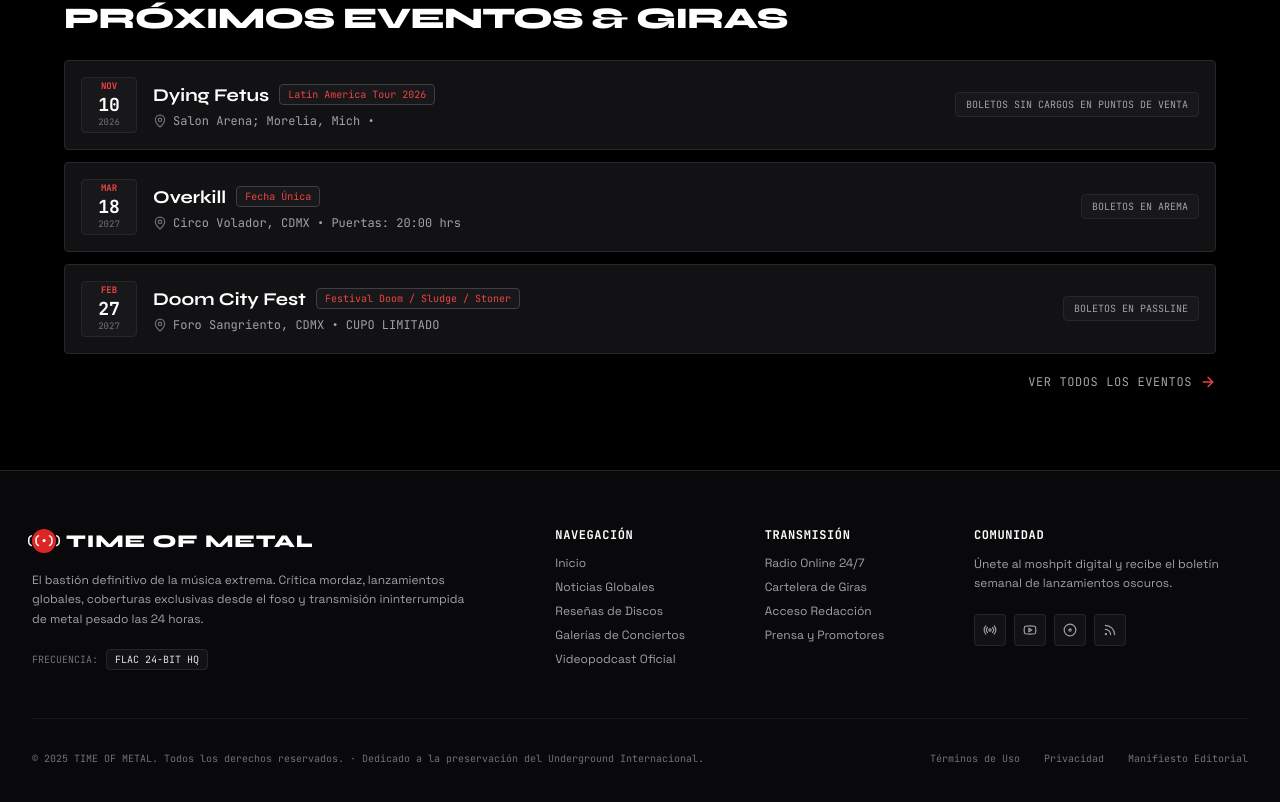
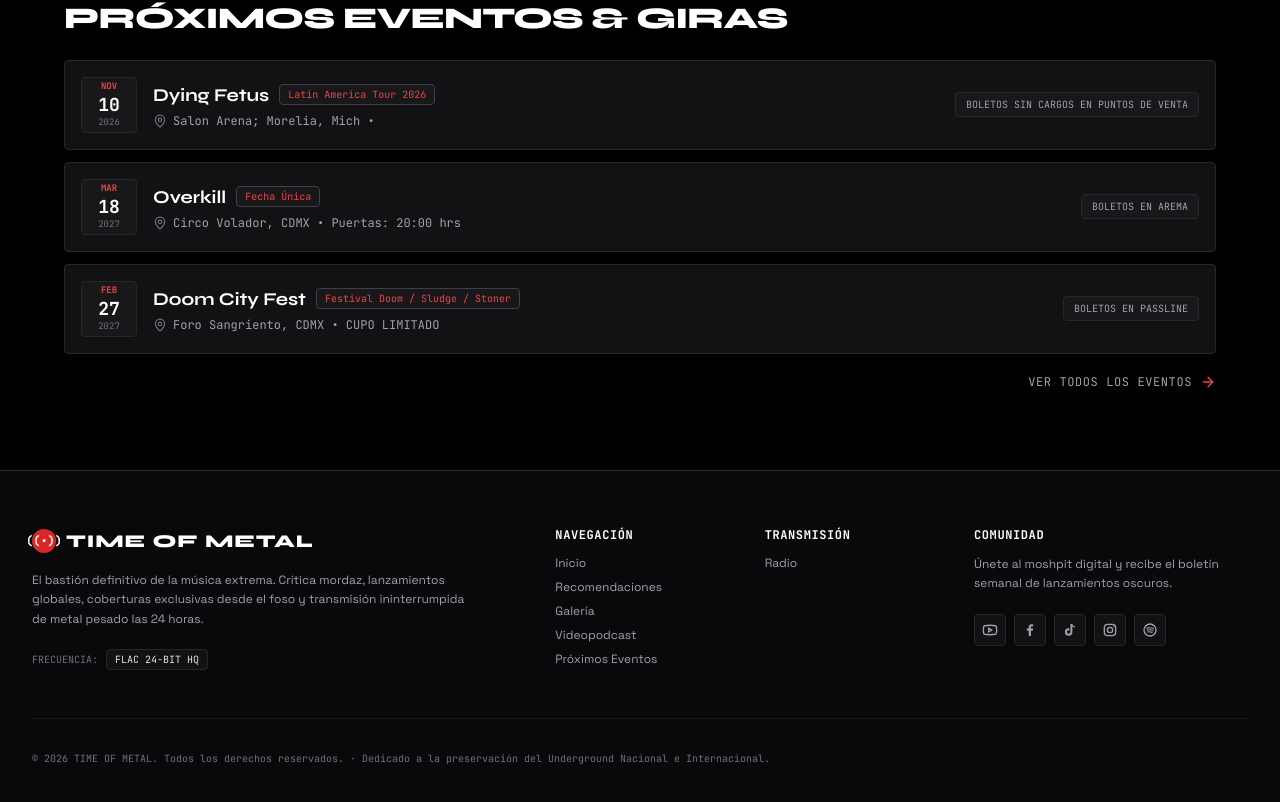
Before and after one commit to Developer-MB/TOM, a React (Vite) app: page / in a window 1280 px wide. Shown: the part 2516-3318 px from the top of the page. Built offline with nearby package versions, Linux system fonts and the light colour scheme.

Commit message:
add footer

```diff
--- a/src/components/Radio/ListRadio.tsx
+++ b/src/components/Radio/ListRadio.tsx
@@ -12,20 +12,6 @@ const ListRadio: React.FC<ListRadioProps> = ({ currentTrack, onSelectTrack }) =>
         <div>
             <div className="flex items-center justify-between font-mono text-[10px] uppercase tracking-widest text-zinc-500 pb-3 mb-4 border-b border-zinc-800">
                 <span>EN CABINA AHORA (16:00 - 19:00 CET)</span>
-            </div>
-
-            <div className="flex items-center gap-4 mb-6">
-                <div>
-                    <h3 className="font-display font-black text-2xl uppercase text-white">
-                        DJ MANRO
-                    </h3>
-                    <div className="font-mono text-xs text-[#DC2626] font-bold uppercase mb-1">
-                        BRUTAL ZONE
-                    </div>
-                    <p className="text-zinc-400 text-xs leading-relaxed">
-                        Seleccionando prensas originales de Osmose Productions, Deathlike Silence y Earache Records (1988–1995).
-                    </p>
-                </div>
             </div>
 
             <div className="border-t border-zinc-800 pt-4">
--- a/src/components/organism/Footer.tsx
+++ b/src/components/organism/Footer.tsx
@@ -1,5 +1,5 @@
 import React from 'react';
-import { Radio, Youtube, Disc, Rss } from 'lucide-react';
+import { Youtube } from 'lucide-react';
 import { SectionId } from '../../data/mockData';
 
 interface FooterProps {
@@ -11,6 +11,9 @@ export const Footer: React.FC<FooterProps> = ({ onSelectSection }) => {
     onSelectSection(sec);
     window.scrollTo({ top: 0, behavior: 'smooth' });
   };
+
+  const hoy = new Date();
+  const anioActual = hoy.getFullYear();
 
   return (
     <footer className="bg-[#09090b] border-t border-[#27272a] pt-14 pb-10 text-[#a1a1aa]">
@@ -49,23 +52,23 @@ export const Footer: React.FC<FooterProps> = ({ onSelectSection }) => {
                 </button>
               </li>
               <li>
-                <button onClick={() => navTo('inicio')} className="hover:text-white transition-colors cursor-pointer">
-                  Noticias Globales
-                </button>
-              </li>
-              <li>
                 <button onClick={() => navTo('resenas')} className="hover:text-white transition-colors cursor-pointer">
-                  Reseñas de Discos
+                  Recomendaciones
                 </button>
               </li>
               <li>
                 <button onClick={() => navTo('galeria')} className="hover:text-white transition-colors cursor-pointer">
-                  Galerías de Conciertos
+                  Galería
                 </button>
               </li>
               <li>
                 <button onClick={() => navTo('videopodcast')} className="hover:text-white transition-colors cursor-pointer">
-                  Videopodcast Oficial
+                  Videopodcast
+                </button>
+              </li>
+              <li>
+                <button onClick={() => navTo('eventos')} className="hover:text-white transition-colors cursor-pointer">
+                  Próximos Eventos
                 </button>
               </li>
             </ul>
@@ -79,22 +82,7 @@ export const Footer: React.FC<FooterProps> = ({ onSelectSection }) => {
             <ul className="space-y-2 text-xs">
               <li>
                 <button onClick={() => navTo('radio')} className="hover:text-white transition-colors cursor-pointer">
-                  Radio Online 24/7
-                </button>
-              </li>
-              <li>
-                <button onClick={() => navTo('inicio')} className="hover:text-white transition-colors cursor-pointer">
-                  Cartelera de Giras
-                </button>
-              </li>
-              <li>
-                <button onClick={() => navTo('cms')} className="hover:text-white transition-colors cursor-pointer">
-                  Acceso Redacción
-                </button>
-              </li>
-              <li>
-                <button onClick={() => navTo('resenas')} className="hover:text-white transition-colors cursor-pointer">
-                  Prensa y Promotores
+                  Radio
                 </button>
               </li>
             </ul>
@@ -108,15 +96,71 @@ export const Footer: React.FC<FooterProps> = ({ onSelectSection }) => {
             <p className="text-xs text-[#a1a1aa] leading-relaxed">
               Únete al moshpit digital y recibe el boletín semanal de lanzamientos oscuros.
             </p>
-            <div className="flex items-center gap-2 pt-2">
-              {[Radio, Youtube, Disc, Rss].map((Icon, i) => (
-                <button
-                  key={i}
-                  onClick={() => navTo('radio')}
-                  className="w-8 h-8 rounded-sm bg-[#121214] border border-[#27272a] hover:border-[#dc2626] flex items-center justify-center text-[#a1a1aa] hover:text-white transition-colors cursor-pointer"
+            <div className="flex items-center gap-2 pt-2" role="group" aria-label="Redes sociales">
+              {[
+                {
+                  label: 'YouTube',
+                  className: 'hover:text-[#FF0000] hover:border-[#FF0000]',
+                  icon: <a href="https://www.youtube.com/@TimeOfMetal-mx" target="_blank" rel="noopener noreferrer" className="text-inherit">
+                    <Youtube className="w-4 h-4" aria-hidden="true" />
+                  </a>
+                },
+                {
+                  label: 'Facebook',
+                  className: 'hover:text-[#1877F2] hover:border-[#1877F2]',
+                  icon: (
+                    <a href="https://www.facebook.com/p/Time-Of-Metal-61566383783967/" target="_blank" rel="noopener noreferrer" className="text-inherit">
+                      <svg viewBox="0 0 24 24" className="w-4 h-4" aria-hidden="true">
+                        <path fill="currentColor" d="M13.5 21v-8h2.7l.4-3.1h-3.1v-2c0-.9.3-1.5 1.6-1.5h1.7V3.6c-.3 0-1.3-.1-2.5-.1-2.5 0-4.2 1.5-4.2 4.3v2.1H7.3V13h2.8v8h3.4Z" />
+                      </svg>
+                    </a>
+                  ),
+                },
+                {
+                  label: 'TikTok',
+                  className: 'hover:text-[#25F4EE] hover:border-[#25F4EE]',
+                  icon: (
+                    <a href="https://www.tiktok.com/@timeofmetal" target="_blank" rel="noopener noreferrer" className="text-inherit">
+                      <svg viewBox="0 0 24 24" className="w-4 h-4" aria-hidden="true">
+                        <path fill="currentColor" d="M19.6 8.2a6.7 6.7 0 0 1-4-1.3v8.2a5.6 5.6 0 1 1-5.6-5.6c.4 0 .8 0 1.2.1v3.1a2.6 2.6 0 1 0 1.4 2.4V3h3.1c.2 2 1.7 3.6 3.9 3.8v1.4Z" />
+                      </svg>
+                    </a>
+                  ),
+                },
+                {
+                  label: 'Instagram',
+                  className: 'hover:text-[#E4405F] hover:border-[#E4405F]',
+                  icon: (
+                    <a href="https://www.instagram.com/timeofmetalx/" target="_blank" rel="noopener noreferrer" className="text-inherit">
+                      <svg viewBox="0 0 24 24" className="w-4 h-4" aria-hidden="true">
+                        <rect x="3.5" y="3.5" width="17" height="17" rx="5" fill="none" stroke="currentColor" strokeWidth="2" />
+                        <circle cx="12" cy="12" r="4" fill="none" stroke="currentColor" strokeWidth="2" />
+                        <circle cx="17.7" cy="6.8" r="1.1" fill="currentColor" />
+                      </svg>
+                    </a>
+                  ),
+                },
+                {
+                  label: 'Spotify',
+                  className: 'hover:text-[#1DB954] hover:border-[#1DB954]',
+                  icon: (
+                    <a href="https://open.spotify.com/show/46Lm5as6pkUglvkIAzUjLd" target="_blank" rel="noopener noreferrer" className="text-inherit">
+                      <svg viewBox="0 0 24 24" className="w-4 h-4" aria-hidden="true">
+                        <circle cx="12" cy="12" r="9" fill="none" stroke="currentColor" strokeWidth="2" />
+                        <path d="M7.2 9.2c3.4-1 7.5-.6 10.1 1M8 12.2c2.8-.8 6-.5 8.3.8M8.8 15c2.1-.6 4.5-.3 6.2.7" fill="none" stroke="currentColor" strokeLinecap="round" strokeWidth="1.6" />
+                      </svg>
+                    </a>
+                  ),
+                },
+              ].map(({ label, className, icon }) => (
+                <span
+                  key={label}
+                  role="img"
+                  aria-label={label}
+                  className={`w-8 h-8 rounded-sm bg-[#121214] border border-[#27272a] flex items-center justify-center text-[#a1a1aa] transition-colors ${className}`}
                 >
-                  <Icon className="w-3.5 h-3.5" />
-                </button>
+                  {icon}
+                </span>
               ))}
             </div>
           </div>
@@ -125,12 +169,7 @@ export const Footer: React.FC<FooterProps> = ({ onSelectSection }) => {
         {/* Bottom Copyright */}
         <div className="pt-8 flex flex-col sm:flex-row items-center justify-between gap-4 font-mono text-[10px] text-[#71717a]">
           <div>
-            © 2025 TIME OF METAL. Todos los derechos reservados. · Dedicado a la preservación del Underground Internacional.
-          </div>
-          <div className="flex items-center gap-6">
-            <button onClick={() => navTo('inicio')} className="hover:text-[#a1a1aa] cursor-pointer">Términos de Uso</button>
-            <button onClick={() => navTo('inicio')} className="hover:text-[#a1a1aa] cursor-pointer">Privacidad</button>
-            <button onClick={() => navTo('resenas')} className="hover:text-[#a1a1aa] cursor-pointer">Manifiesto Editorial</button>
+            © {anioActual} TIME OF METAL. Todos los derechos reservados. · Dedicado a la preservación del Underground Nacional e Internacional.
           </div>
         </div>
       </div>
```
